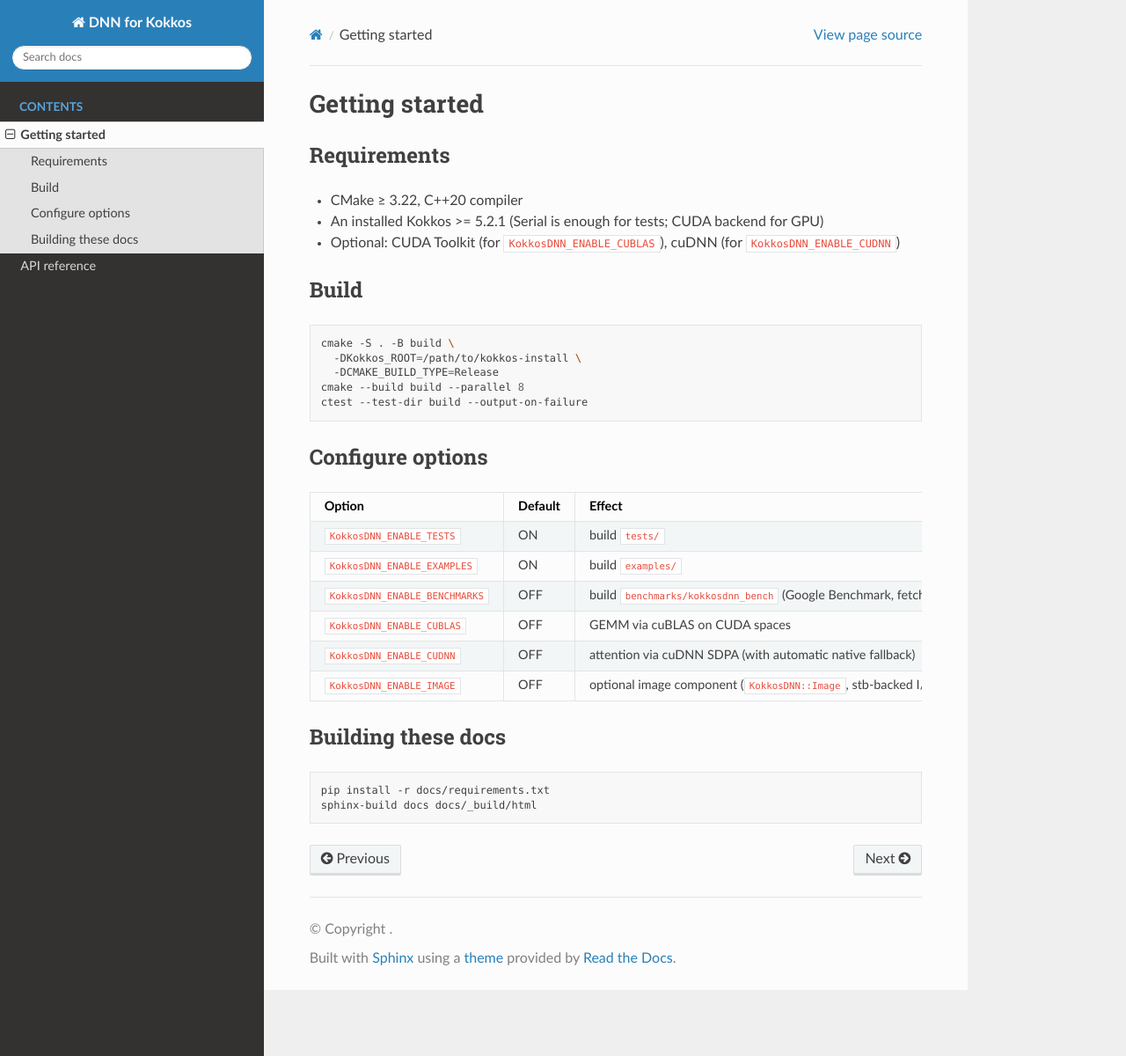
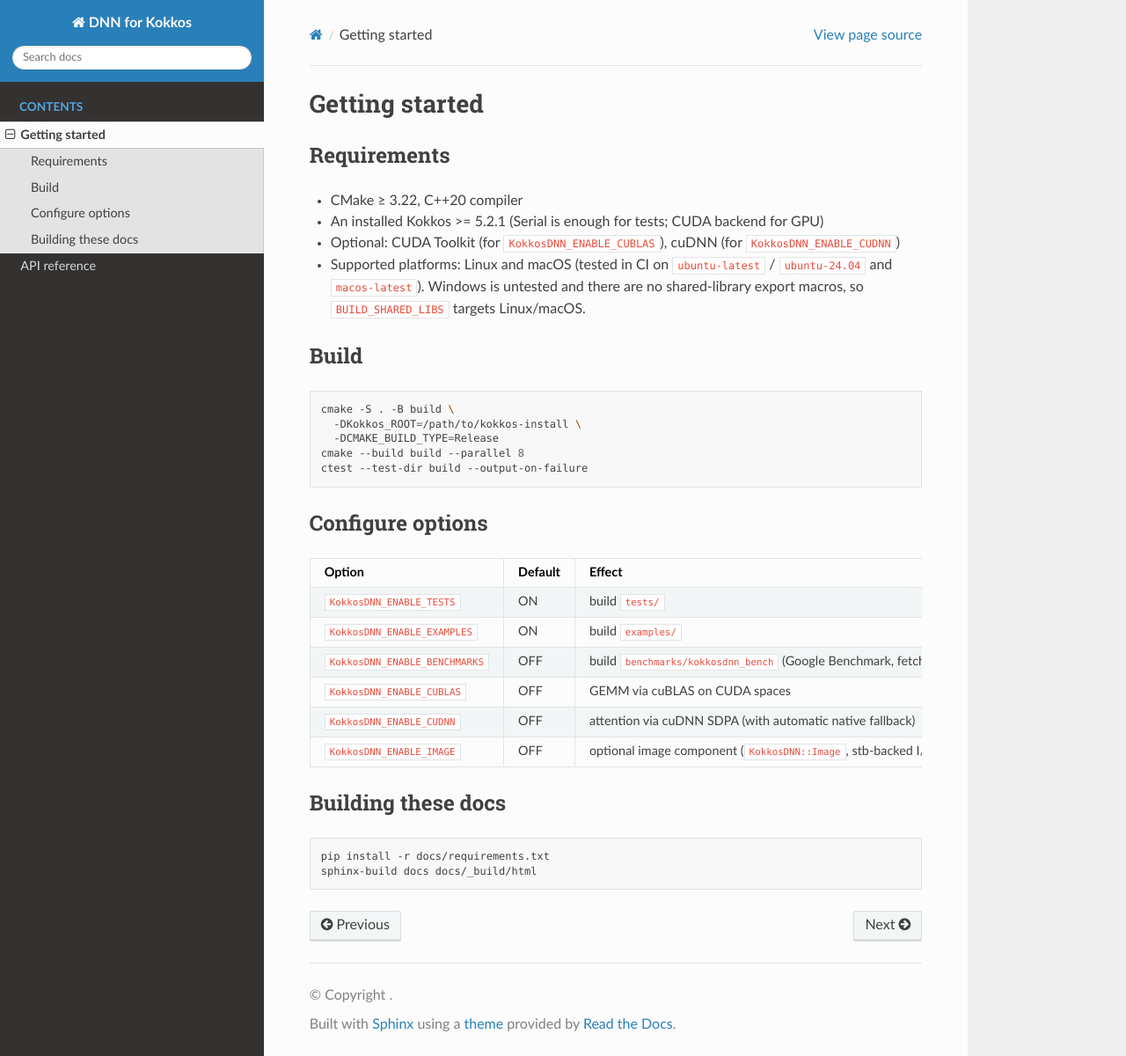
Before and after one commit to cwpearson/dnn-for-kokkos, a Sphinx documentation site: the page built from docs/getting_started.rst, in a window 1280 px wide and 1200 px high. Shown: the whole window at 88% size. Built offline with Sphinx 7.4.7 and the Read the Docs theme 3.1.0, drawn with Linux system fonts in a browser that asks for light colours.

Commit message:
State supported platforms in README and getting-started docs
Linux and macOS are tested in CI (ubuntu-latest, ubuntu-24.04,
macos-latest); Windows is untested and there are no shared-library
export macros. Documents the support matrix so the release TODO item
can be retired.

Co-authored-by: Muse Spark 1.3 <noreply@carlpearson.net>

```diff
--- a/docs/getting_started.rst
+++ b/docs/getting_started.rst
@@ -8,6 +8,10 @@
 - An installed Kokkos >= 5.2.1 (Serial is enough for tests; CUDA backend for GPU)
 - Optional: CUDA Toolkit (for ``KokkosDNN_ENABLE_CUBLAS``), cuDNN (for
   ``KokkosDNN_ENABLE_CUDNN``)
+- Supported platforms: Linux and macOS (tested in CI on ``ubuntu-latest`` /
+  ``ubuntu-24.04`` and ``macos-latest``). Windows is untested and there are
+  no shared-library export macros, so ``BUILD_SHARED_LIBS`` targets
+  Linux/macOS.
 
 Build
 -----
```
Also changed, not shown: README.md (+1 -0 lines).
